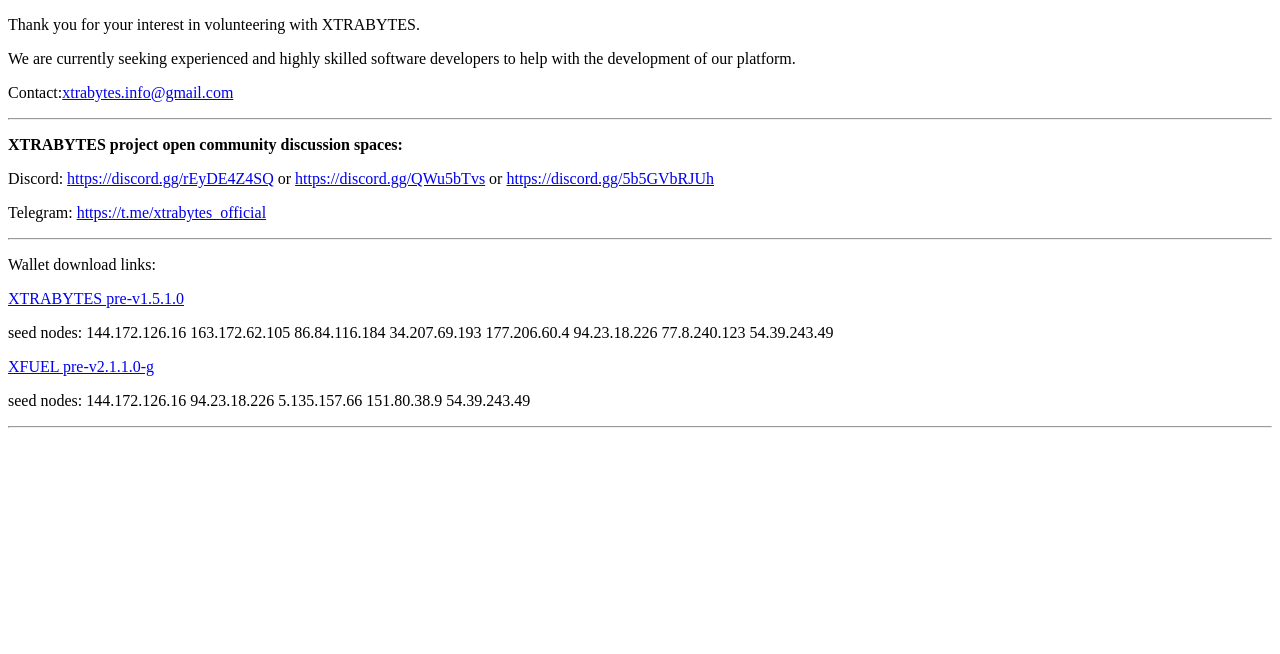
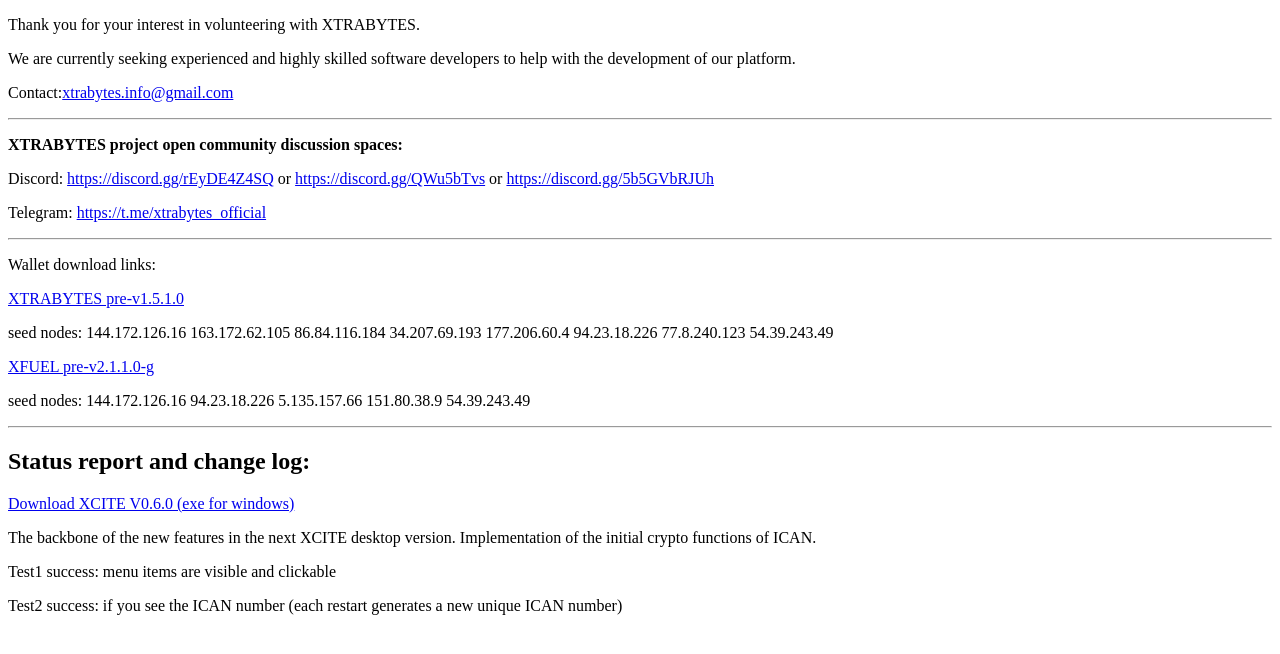
Before and after one commit to XTRABYTES/xtrabytes.github.io, a plain HTML site: page index.html in a window 1280 px wide. Drawn offline with Linux system fonts and the light colour scheme.

Commit message:
Update index.html

```diff
--- a/index.html
+++ b/index.html
@@ -18,5 +18,10 @@
     <p><a href="https://github.com/xtrabytesteam/xfuelclient/releases/tag/2.1.1.0-g">XFUEL pre-v2.1.1.0-g</a><p>
     <p>seed nodes: 144.172.126.16 94.23.18.226 5.135.157.66 151.80.38.9 54.39.243.49</p>
     <hr>
+    <h2>Status report and change log:</h2>
+    <p><a href="https://github.com/XTRABYTES/XCITE/releases/download/V0.6.0/xcite.exe">Download XCITE V0.6.0 (exe for windows)</a></p>
+    <p>The backbone of the new features in the next XCITE desktop version. Implementation of the initial crypto functions of ICAN.<p>
+    <p>Test1 success: menu items are visible and clickable<p>
+    <p>Test2 success: if you see the ICAN number (each restart generates a new unique ICAN number)<p>
   </body>
 </html>
```
